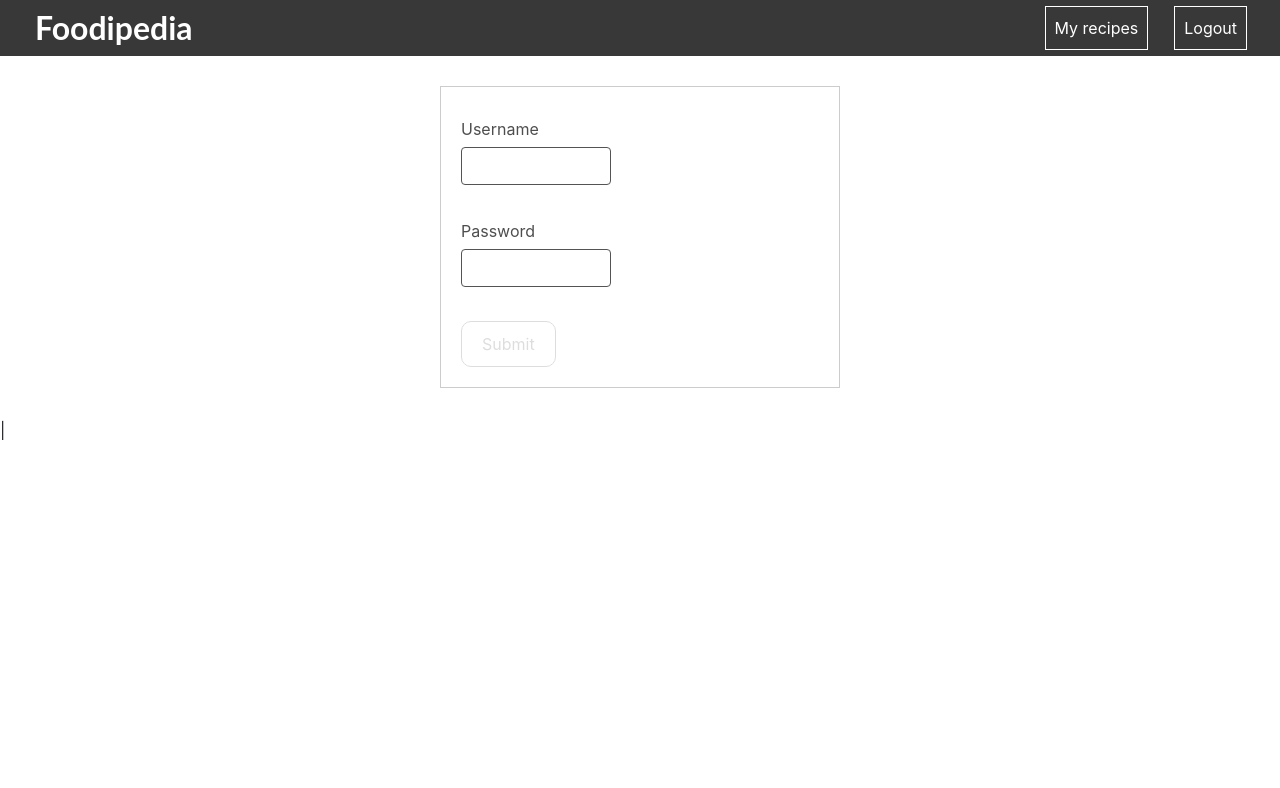
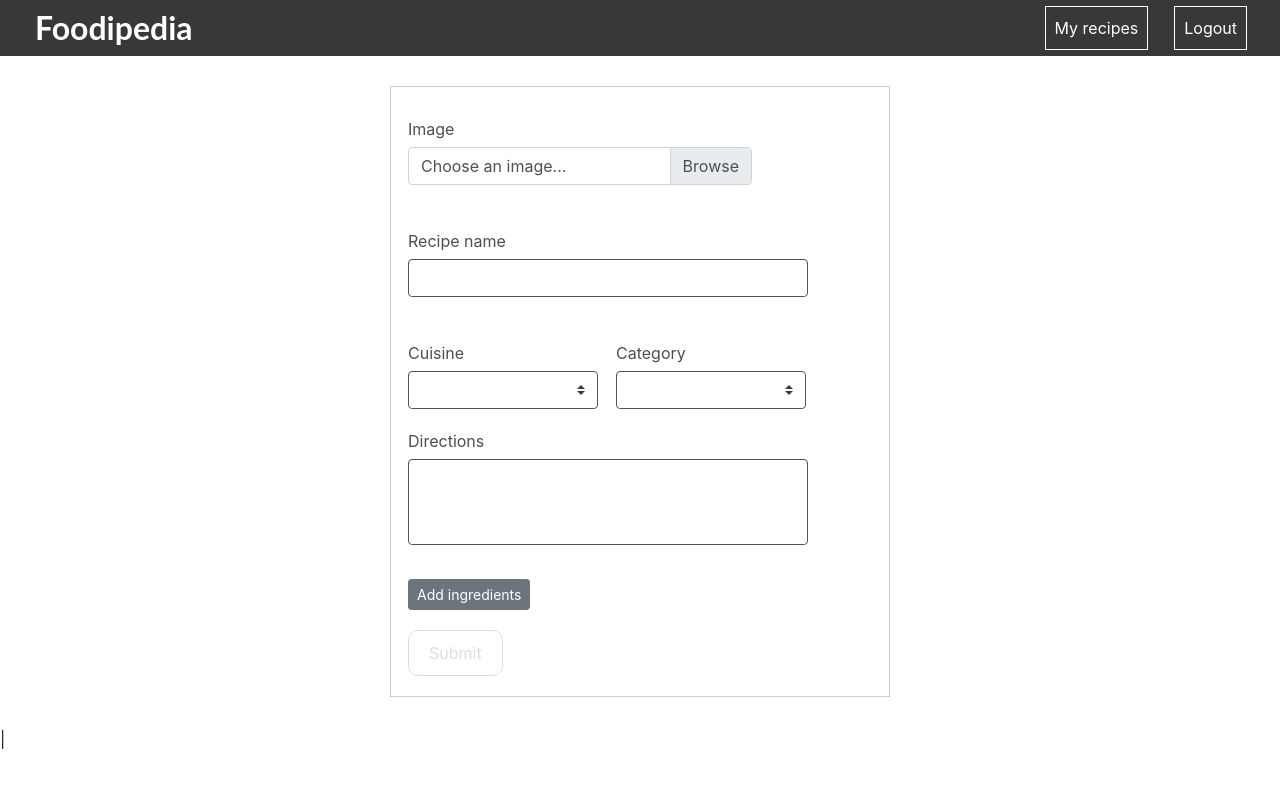
Before and after one commit to thomas367/Foodipedia, a Vue app: page /#/recipeForm in a window 1280 px wide. Before the commit this address led to /#/signin. Shown: the top 788 px of the page. Built offline with nearby package versions, Linux system fonts and the light colour scheme; sample sign-in values are in the browser's storage.

Commit message:
Add ingredients functionality to form

```diff
--- a/src/components/auth/signin.vue
+++ b/src/components/auth/signin.vue
@@ -79,11 +79,6 @@
 			border: 1px solid $colorLightGrey;
 		}
 
-		input:focus{
-			outline: none;
-			border: 1px solid $colorLightGrey;
-			background-color: #ffffff;
-		}
 	}
 
 	.submit{
--- a/src/components/auth/signup.vue
+++ b/src/components/auth/signup.vue
@@ -86,11 +86,6 @@
 			border: 1px solid $colorLightGrey;
 		}
 
-		input:focus{
-			outline: none;
-			border: 1px solid $colorLightGrey;
-			background-color: #ffffff;
-		}
 	}
 
 	.input.inline label {
--- a/src/components/recipeForm.vue
+++ b/src/components/recipeForm.vue
@@ -4,23 +4,32 @@
 			<b-form @submit.prevent="onSubmit">
 				<!-- Image section -->
 
+				<div class="row">
+					<div class="image">
 						<div class="input" :class="{invalid: errors.has('image')}">
 							<label for="image">Image</label>
-					<b-form-file id=image placeholder="Choose an image..." accept="image/*" @change="onImageSelect($event)" data-vv-name="image" v-validate="'required'"/>
+							<b-form-file id="image" placeholder="Choose an image..." accept="image/*" @change="onImageSelect($event)" data-vv-name="image" v-validate="'required'"/>
 							<div id="preview">
 							    <b-img v-if="url" :src="url" height="150" width="150"/>
 							</div>
 							<span class="formErrorsMessages"><br/>{{ errors.first('image') }}</span>
 						</div>
+					</div>
+				</div>
 
 				<!-- Recipe name section -->
+				<div class="row">
+					<div class="recipeName">
 						<div class="input" :class="{invalid: errors.has('recipe name')}">
 							<label for="recipe_name">Recipe name</label>
 							<b-form-input type="text" id="recipe_name" v-model="recipe_name" data-vv-name="recipe name" v-validate="'required|alpha'"/>
 							<span class="formErrorsMessages"><br/>{{ errors.first('recipe name') }}</span>
 						</div>
+					</div>
+				</div>
 				<!-- Cuisine and Category section -->
 				<div class="row">
+					<div class="cuisine">
 						<div class="input" :class="{invalid: errors.has('cuisine')}">
 							<label for="cuisine">Cuisine</label>
 							<b-form-select id="cuisine" v-model="cuisine" data-vv-name="cuisine" v-validate="'required'">
@@ -36,6 +45,9 @@
 								<option value="Peruvian">Peruvian</option>
 							</b-form-select>
 						</div>
+					</div>
+					<div class="space">&nbsp;&nbsp;&nbsp;&nbsp;</div>
+					<div class="category">
 						<div class="input" :class="{invalid: errors.has('category')}">
 							<label for="category">Category</label>
 							<b-form-select id="category" v-model="category" data-vv-name="category" v-validate="'required'">
@@ -55,32 +67,52 @@
 								<option value="Appertisers">Appertisers</option>
 							</b-form-select>
 						</div>
+					</div>
 					<span class="formErrorsMessages"><br/>{{ errors.first('cuisine') || errors.first('category') }}</span>
 				</div>
 				<!-- Direction section -->
+				<div class="row">
+					<div class="description">
 						<div class="input" :class="{invalid: errors.has('directions')}">
 							<label for="directions">Directions</label>
 							<b-form-textarea class="textarea" rows="3" max-rows="6" v-model="directions" data-vv-name="directions" v-validate="'required'"/>
 							<span class="formErrorsMessages"><br/>{{ errors.first('directions') }}</span>
 						</div>
+					</div>
+				</div>
 				<!-- Ingredients section -->
-			<!--
+
+				<div class="row">
 					<div class="ingredients">
-					<b-button type="button" @click="onAddIngredient">Add ingredients</b-button>
+						<b-button type="button" size="sm" @click="onAddIngredient">Add ingredients</b-button>
 						<div class="ingredients-list">
-						<div class="input" v-for="(ingredientInput, index) in ingredientInputs" :key="ingredientInput.id" :class="{invalid: errors.has('ingredient')}">
-							<label :for="ingredientInput.id">Ingredient</label>
-							<b-form-input type="text" :id="ingredientInput.id" v-model="ingredientInput.value" data-vv-name="ingredient" v-validate="'required'"/>
-							<label :for="ingredientInput.id">Quantity</label>
-							<b-form-input type="text" :id="ingredientInput.id" v-model="ingredientInput.value" data-vv-name="ingredient" v-validate="'required'"/>
-              				<b-button @click="onDeleteIngredient(ingredientInput.id)" type="button">X</b-button>
-              				<span class="formErrorsMessages"><br/>{{ errors.first('ingredient') }}</span>
+							<div class="input" v-for="(ingredient, index) in ingredients" :class="{invalid: errors.has('ingredient'+index) || errors.has('quantity'+index)}">
+								<div class="row">
+									<div class="ingredient">
+										<label :for="ingredient">Ingredient</label>
+										<b-form-input type="text" id="ingredient" v-model="ingredient.ingredient" :data-vv-name="'ingredient'+index" v-validate="'required'"/>
+									</div>
+									<div class="space">&nbsp;</div>
+									<div class="quantity">
+										<label :for="ingredient">Quantity</label>
+										<b-form-input type="text" id="ingredient" v-model="ingredient.quantity" :data-vv-name="'quantity'+index" v-validate="'required'"/>
+		              				</div>
+		              				<div class="space">&nbsp;</div>
+		              				<div class="removeBtn">
+		              					<div class="space">&nbsp;</div>
+		              					<b-button @click="onDeleteIngredient(index)" type="button" size="sm">X</b-button>
+		              				</div>
+		              			</div>
+		              			<span class="formErrorsMessages"><br/>{{ errors.first('ingredient') || errors.first('quantity') }}</span>
 	              			</div>
 						</div>
 					</div>
-			-->
+				</div>
+
+				<div class="row">
 					<div class="submit">
 						<b-button type="submit" :disabled="errors.any() || !isComplete">Submit</b-button>
+					</div>
 				</div>
 			</b-form>
 		</div>
@@ -100,31 +132,28 @@
 				category: '',
 				directions: '',
 				image: null,
-				ingredientInputs: []
+				ingredients: []
 			}
 		},
 		computed: {
 			isComplete(){
-				return this.recipe_name && this.cuisine && this.category && this.directions && this.image
+				return this.recipe_name && this.cuisine && this.category && this.directions && this.image && this.ingredients
 			}
 		},
 		methods: {
-		/*
-			// Add ingredient
+			/* Add ingredient */
 			onAddIngredient () {
-		        const newIngredient = {
-		          	id: Math.random() * Math.random() * 1000,
-		          	value: ''
-		        }
-		        this.ingredientInputs.push(newIngredient)
+		        this.ingredients.push({
+		        	ingredient: '',
+		        	quantity: ''
+		        })
+		    },
+		    /* Remove ingredient */
+		    onDeleteIngredient (index) {
+		        this.ingredients.splice(index, 1)
 		    },
 
-		    // Remove ingredient
-		    onDeleteIngredient (id) {
-		        this.ingredientInputs = this.ingredientInputs.filter(ingredient => ingredient.id !== id)
-		    },
-		*/
-			/* Get image from input */
+			/* Get image from input and preview action */
 			onImageSelect(event){
 				this.image = event.target.files[0];
 				this.url = URL.createObjectURL(this.image);
@@ -137,8 +166,9 @@
 					cuisine: this.cuisine,
 					category: this.category,
 					directions: this.directions,
-					image: this.image
-					//ingredients: this.ingredientInputs.map(ingredient => ingredient.value)
+					image: this.image,
+					ingredient: this.ingredients.map(ingredient => ingredient.ingredient),
+					quantity: this.ingredients.map(ingredient => ingredient.quantity)
 				}
 				console.log(formData);
 			/*
@@ -165,11 +195,15 @@
 @import "../styles.scss";
 
 	.recipe-form{
-		width: 400px;
+		width: 500px;
 		margin: 30px auto;
 		border: 1px solid #cccccc;
 		padding: 20px;
 		box-shadow: 0, 2px, 3px #cccccc;
+	}
+
+	.image, .recipeName, .cuisine, .description, .ingredients, .ingredients-list, .submit{
+		padding-left: 12px;
 	}
 
 	.input{
@@ -181,8 +215,12 @@
 			color: #4e4e4e;
 		}
 
+		#image{
+			width: 400px;
+		}
+
 		#recipe_name {
-			width: 150px;
+			width: 400px;
 			padding: 6px 12px;
 			font: inherit;
 			border-sizing: border-box;
@@ -190,7 +228,7 @@
 		}
 
 		#cuisine, #category {
-			width: 150px;
+			width: 190px;
 			padding: 6px 12px;
 			font: inherit;
 			border-sizing: border-box;
@@ -198,18 +236,12 @@
 		}
 
 		.textarea {
-			width: 350px;
+			width: 400px;
 			height: 90px;
 			padding: 6px 12px;
 			font: inherit;
 			border-sizing: border-box;
 			border: 1px solid $colorLightGrey;
-		}
-
-		input:focus, textarea:focus, select:focus{
-			outline: none;
-			border: 1px solid $colorLightGrey;
-			background-color: #ffffff;
 		}
 
 		.input select {
@@ -224,8 +256,12 @@
 		}
 	}
 
+	.ingredients{
+
+	}
+
 	.submit{
-
+		margin-top: 20px;
 		button{
 			border: 1px solid $colorLightGrey;
 			color: #ffffff;
```
Lines whose indentation alone changed are shown as unchanged.
